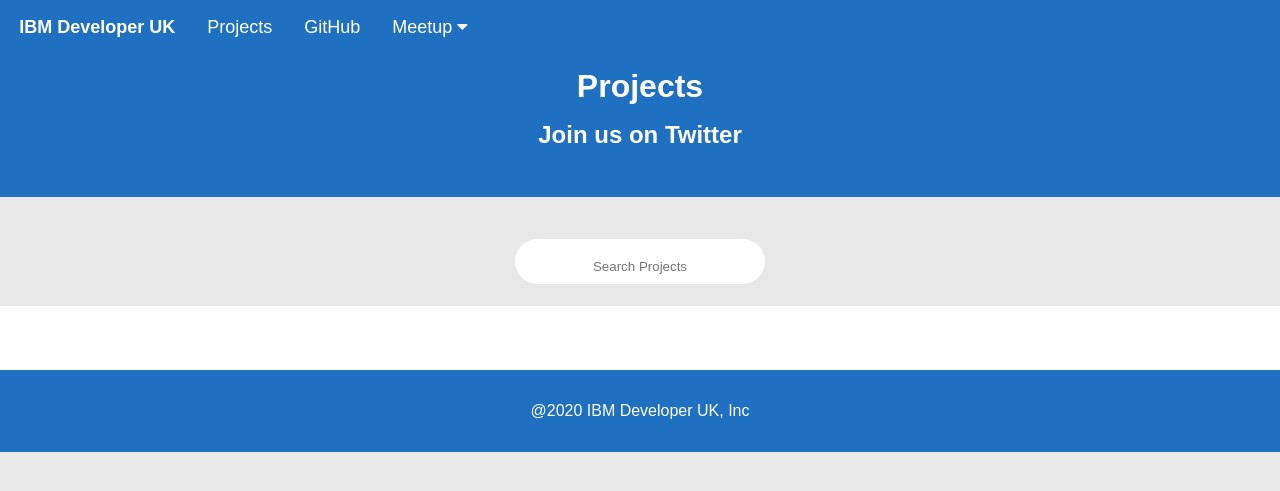
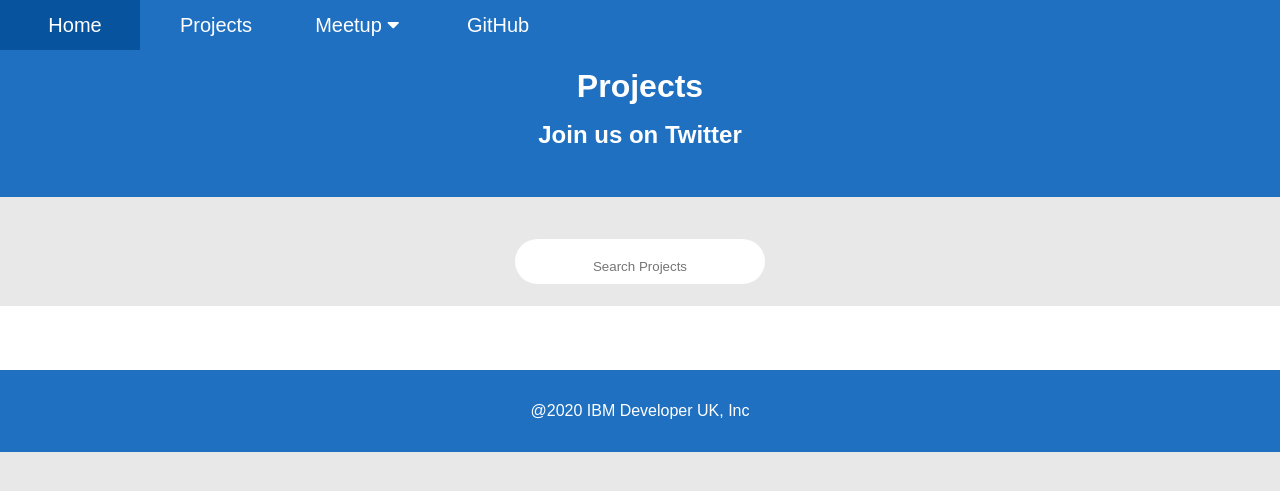
Before and after one commit to edent/IBMDeveloperUK.github.io, a Jekyll site: the page built from projects.html, in a window 1280 px wide. Shown: the top 491 px of the page. Built offline with Jekyll 4.4.1, drawn with Linux system fonts in a browser that asks for light colours; comment, search, counter and statistics services are not loaded.

Commit message:
add mobile menu + re-write nav bar

```diff
--- a/_layouts/default.html
+++ b/_layouts/default.html
@@ -40,7 +53,8 @@
       <a class="logo" href="{{ site.baseurl }}/"><b>IBM Developer UK</b></a>
       <a class="logo" href="{{ site.baseurl }}/projects">Projects</a>
       <a class="logo" href="https://github.com/IBMDeveloperUK" target="_blank"
-        >GitHub</a>
+        >GitHub</a
+      >
 
       <div class="dropdown">
         <button class="dropbtn">
@@ -68,8 +82,42 @@
           >
         </div>
       </div>
+    </div>
 
-    </div>
+    <label for="show-menu" class="show-menu"><i class="fa fa-bars"></i></label>
+    <input type="checkbox" id="show-menu" role="button" />
+    <ul id="menu">
+      <li><a href="{{ site.baseurl }}/">Home</a></li>
+      <li><a href="{{ site.baseurl }}/projects">Projects</a></li>
+      <li>
+        <label for="show-dd" class="show-dd"
+          >Meetup <i class="fa fa-caret-down"></i
+        ></label>
+        <input type="checkbox" id="show-dd" role="button" />
+        <!-- <a href="#" class="show-dr">Meetup <i class="fa fa-caret-down"></i></a> -->
+
+        <ul id="meetup-dropdown" class="hidden">
+          <li>
+            <a href="https://www.meetup.com/IBM-Code-Bristol/" target="_blank"
+              >Bristol</a
+            >
+          </li>
+          <li>
+            <a href="https://www.meetup.com/IBM-Code-London/" target="_blank"
+              >London</a
+            >
+          </li>
+          <li>
+            <a href="https://www.meetup.com/IBM-Code-Edinburgh/" target="_blank"
+              >Scotland</a
+            >
+          </li>
+        </ul>
+      </li>
+      <li>
+        <a href="https://github.com/IBMDeveloperUK" target="_blank">GitHub</a>
+      </li>
+    </ul>
 
     <!-- Site Wrapper -->
     <div>{{ content }}</div>
--- a/css/main.css
+++ b/css/main.css
@@ -126,6 +126,7 @@
   position: fixed;
   z-index: 2;
   overflow-y: visible;
+  display: none;
 }
 
 .navbar a {
@@ -219,6 +220,170 @@
   float: right;
 }
 
+/*******************/
+
+/*Strip the ul of padding and list styling*/
+ul {
+  list-style-type: none;
+  margin: 0;
+  padding: 0;
+  position: absolute;
+}
+/*Create a horizontal list with spacing*/
+li {
+  display: inline-block;
+  float: left;
+  margin-right: 1px;
+  /* border-right: 1px solid white; */
+}
+/*Style for menu links*/
+li a,
+.show-dd {
+  display: block;
+  min-width: 140px;
+  height: 50px;
+  text-align: center;
+  line-height: 50px;
+  font-family: Arial, Helvetica, sans-serif;
+  color: #fff;
+  background: #1f70c1;
+  text-decoration: none;
+  font-size: 20px;
+  padding-left: 10px;
+}
+
+.show-dd.active {
+  background-color: #08539d;
+}
+
+/*Hover state for top level links*/
+li:hover a,
+.show-dd:hover {
+  background: #08539d;
+  color: #fff;
+}
+
+li ul {
+  min-width: 140px;
+}
+
+/*Style for dropdown links*/
+li:hover ul a {
+  background: #f3f3f3;
+  color: #1f70c1;
+  height: 40px;
+  line-height: 40px;
+}
+/*Hover state for dropdown links*/
+li:hover ul a:hover {
+  background: #fff;
+  color: #1f70c1;
+}
+/*Hide dropdown links until they are needed*/
+li ul {
+  display: none;
+}
+/*Make dropdown links vertical*/
+li ul li {
+  display: block;
+  float: none;
+}
+/*Prevent text wrapping*/
+li ul li a {
+  width: auto;
+  min-width: 100px;
+  height: 40px;
+  line-height: 40px;
+  padding-left: 10px;
+  background-color: #f3f3f3;
+  color: #1f70c1;
+}
+/*Display the dropdown on hover*/
+ul li a:hover + .hidden,
+.hidden:hover {
+  display: block;
+}
+
+/*Style 'show menu' label button and hide it by default*/
+.show-menu {
+  font-family: Arial, Helvetica, sans-serif;
+  text-decoration: none;
+  color: #fff;
+  background: #08539d;
+  font-size: 22px;
+  text-align: left;
+  padding: 10px 0px 10px 10px;
+  display: none;
+}
+
+/*Hide checkbox*/
+input[type="checkbox"] {
+  display: none;
+}
+/*Show menu when invisible checkbox is checked*/
+input[type="checkbox"]:checked ~ #menu {
+  display: block;
+}
+
+input[type="checkbox"]:checked ~ #meetup-dropdown {
+  display: block;
+}
+/*Responsive Styles*/
+@media screen and (max-width: 760px) {
+  /*Make dropdown links appear inline*/
+  ul {
+    position: static;
+    display: none;
+  }
+  /*Create vertical spacing*/
+  li {
+    margin-bottom: 1px;
+  }
+
+  ul li a {
+    background-color: #185ca0;
+    text-align: left;
+  }
+  /*Make all menu links full width*/
+  ul li,
+  li a {
+    width: 100%;
+  }
+  /*Display 'show menu' link*/
+  .show-menu {
+    display: block;
+  }
+
+  .show-dd {
+    font-family: Arial, Helvetica, sans-serif;
+    text-decoration: none;
+    color: #fff;
+    background-color: #185ca0;
+    font-size: 22px;
+    text-align: left;
+    padding: 0px 0px 10px 10px;
+    display: block;
+  }
+
+  .home-header {
+    padding-top: 0px;
+    clear: both;
+  }
+
+  h1.subheading {
+    margin: 0;
+  }
+}
+/*
+.show {
+  display: block;
+}
+
+.hide {
+  display: none;
+} */
+/********************/
+
 @media screen and (max-width: 500px) {
   .navbar a.logo {
     float: none;
--- a/index.html
+++ b/index.html
@@ -23,11 +23,11 @@
 </script>
 
 <div class="header home-header text-center">
-  <div>
+  <!-- <div> -->
     <h1 class="subheading"><br>
       Welcome to IBM Developer UK
     </h1>
-  </div>
+  <!-- </div> -->
 </div>
 
 <!-- Our Team -->
--- a/projects.html
+++ b/projects.html
@@ -10,14 +10,14 @@
 <div class="header home-header text-center">
   <br /><br />
 
-  <div>
+  <!-- <div> -->
   <h1>Projects</h1>
   <h2 class="subheading">
     <a href="https://twitter.com/CodeMeetup" target="_blank"
       >Join us on Twitter</a
     >
   </h2>
-  </div>
+  <!-- </div> -->
 </div>
 
 <!-- Container for no results text -->
@@ -70,10 +70,10 @@
     id="main-project-container"
     class="d-flex justify-center flex-wrap project-overflow"
   >
-    <ul
+    <div
       id="project-container-list"
       class="d-flex justify-center flex-wrap project-overflow"
-    ></ul>
+    ></div>
     <script
       src="https://cdnjs.cloudflare.com/ajax/libs/fuse.js/3.0.4/fuse.min.js"
       async
```
Also changed, not shown: other parts of _layouts/default.html (+13 -0 lines). Lines whose indentation alone changed are shown as unchanged.
